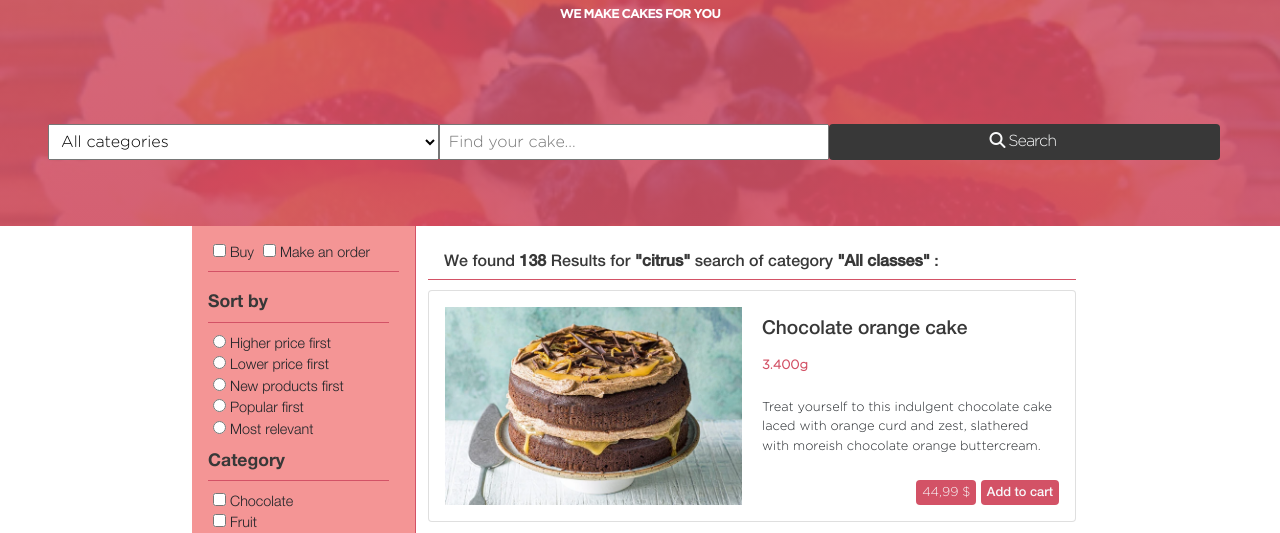
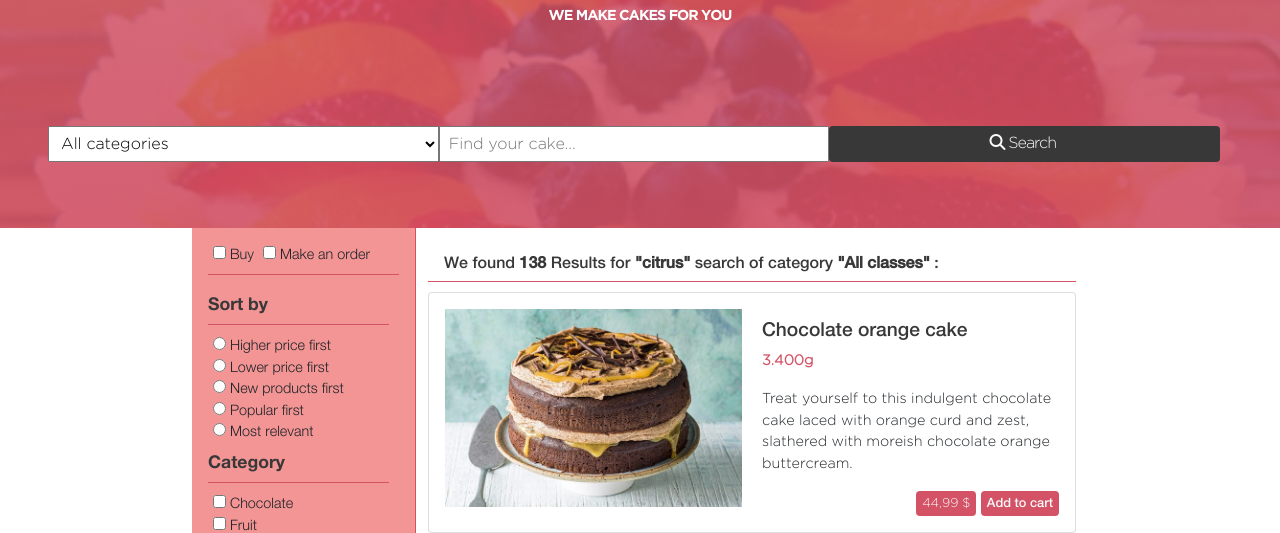
Before and after one commit to AleksandarIvezic/Cake-Factory, a website: page search-results.html in a window 1280 px wide. Shown: the part 203-736 px from the top of the page. Drawn offline with nearby package versions, Linux system fonts and the light colour scheme.

Commit message:
Fix wrong rule for p tag

```diff
--- a/style.css
+++ b/style.css
@@ -447,14 +447,18 @@ footer i:hover {
     font-size: 1.1rem;
   }
 
-  .filter-search label {
+  .filter-search label,
+  p {
     font-size: 0.9rem;
   }
 
-  .filter-search form,
-  p {
+  .filter-search form {
     display: flex;
     flex-direction: column;
+  }
+
+  .search-boxes {
+    display: flex;
   }
 
   .price p,
@@ -462,8 +466,4 @@ footer i:hover {
     font-size: 0.8rem;
     padding: 2px 5px;
   }
-
-  .search-boxes {
-    display: flex;
-  }
 }
```
